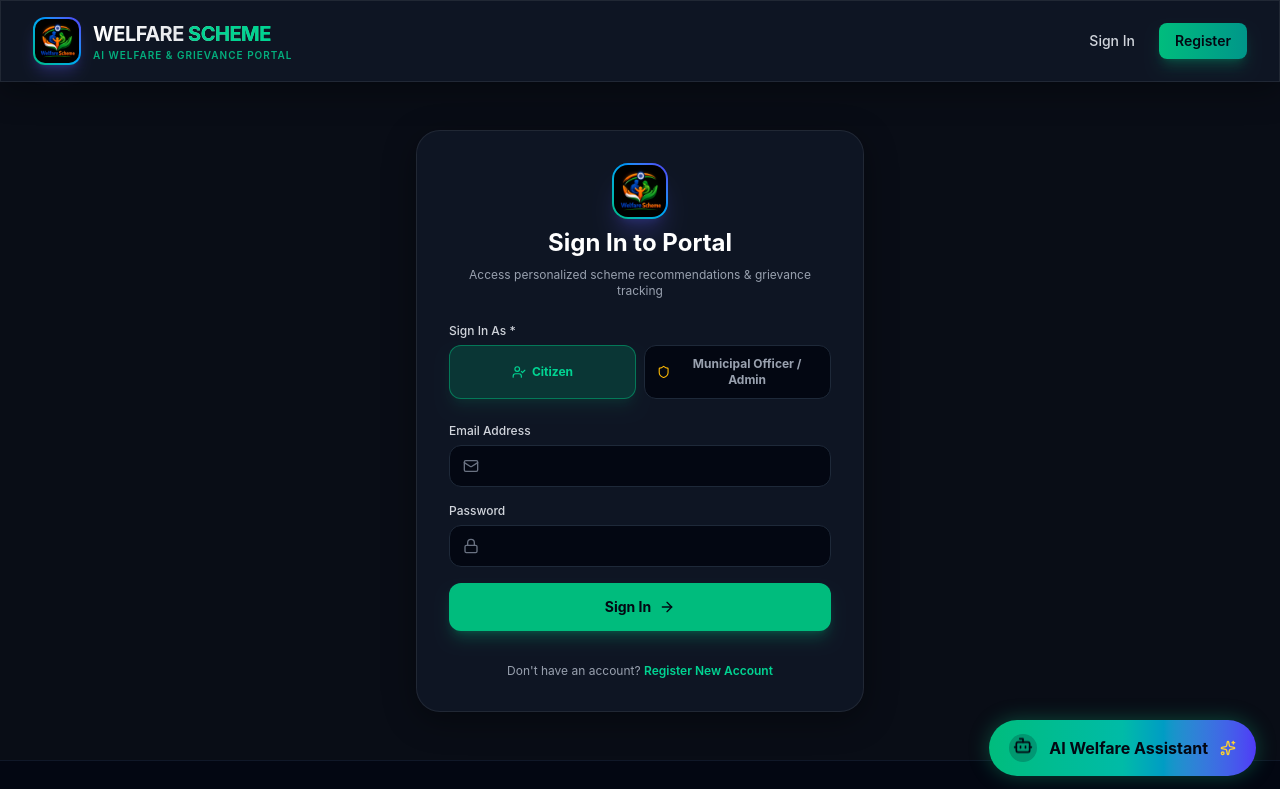
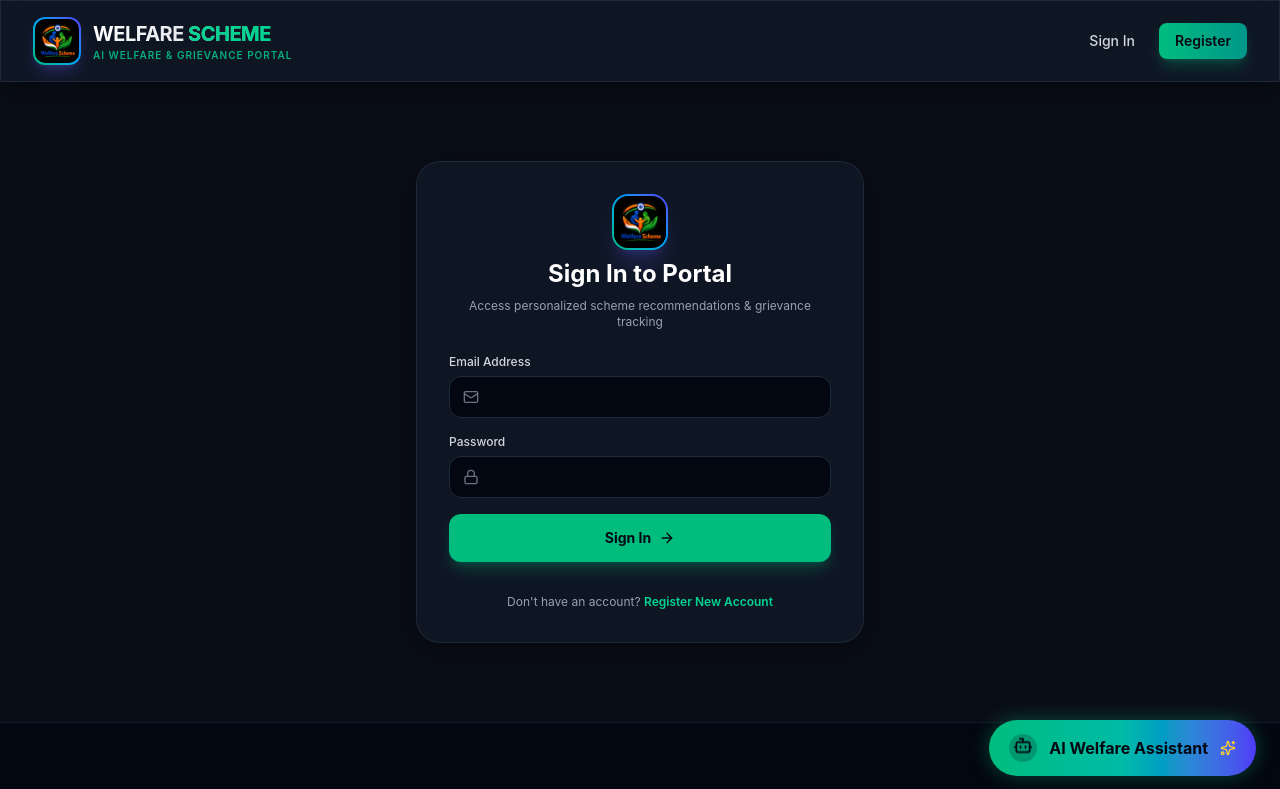
Before and after one commit to rohancoder19/Welfare-Scheme-IEMHACKS-4.0, a React (Vite) app in the folder frontend/: page /login in a window 1280 px wide. Shown: the top 789 px of the page. Built offline with nearby package versions, Linux system fonts and the light colour scheme.

Commit message:
fix: remove manual role toggle on login page to automatically detect admin vs citizen role from database response

```diff
--- a/frontend/src/pages/Login.jsx
+++ b/frontend/src/pages/Login.jsx
@@ -8,7 +8,6 @@ import { Shield, Lock, Mail, ArrowRight, UserCheck } from 'lucide-react';
 const Login = ({ message }) => {
   const [email, setEmail] = useState('');
   const [password, setPassword] = useState('');
-  const [loginRole, setLoginRole] = useState('Citizen');
   const [loading, setLoading] = useState(false);
   const [error, setError] = useState('');
 
@@ -26,7 +25,6 @@ const Login = ({ message }) => {
         const returnedRole = (data.user?.role || '').toLowerCase();
         const cleanEmail = (email || '').toLowerCase();
         const isAdminOrOfficer =
-          loginRole === 'Admin' ||
           returnedRole === 'admin' ||
           returnedRole === 'officer' ||
           cleanEmail.includes('admin') ||
@@ -66,38 +64,6 @@ const Login = ({ message }) => {
           </div>
           <h2 className="text-2xl font-bold text-white">Sign In to Portal</h2>
           <p className="text-xs text-gray-400">Access personalized scheme recommendations & grievance tracking</p>
-        </div>
-
-        {/* Login Role Toggle */}
-        <div className="space-y-1.5">
-          <label className="block text-xs font-medium text-gray-300">Sign In As *</label>
-          <div className="grid grid-cols-2 gap-2">
-            <button
-              type="button"
-              onClick={() => setLoginRole('Citizen')}
-              className={`py-2.5 px-3 rounded-xl border text-xs font-bold flex items-center justify-center gap-1.5 transition-all ${
-                loginRole === 'Citizen'
-                  ? 'bg-emerald-500/20 text-emerald-400 border-emerald-500/50 shadow-lg shadow-emerald-500/10'
-                  : 'bg-gray-950 text-gray-400 border-gray-800 hover:text-white'
-              }`}
-            >
-              <UserCheck className="w-3.5 h-3.5" />
-              Citizen
-            </button>
-
-            <button
-              type="button"
-              onClick={() => setLoginRole('Admin')}
-              className={`py-2.5 px-3 rounded-xl border text-xs font-bold flex items-center justify-center gap-1.5 transition-all ${
-                loginRole === 'Admin'
-                  ? 'bg-amber-500/20 text-amber-300 border-amber-500/50 shadow-lg shadow-amber-500/10'
-                  : 'bg-gray-950 text-gray-400 border-gray-800 hover:text-white'
-              }`}
-            >
-              <Shield className="w-3.5 h-3.5 text-amber-400" />
-              Municipal Officer / Admin
-            </button>
-          </div>
         </div>
 
         {message && (
```
